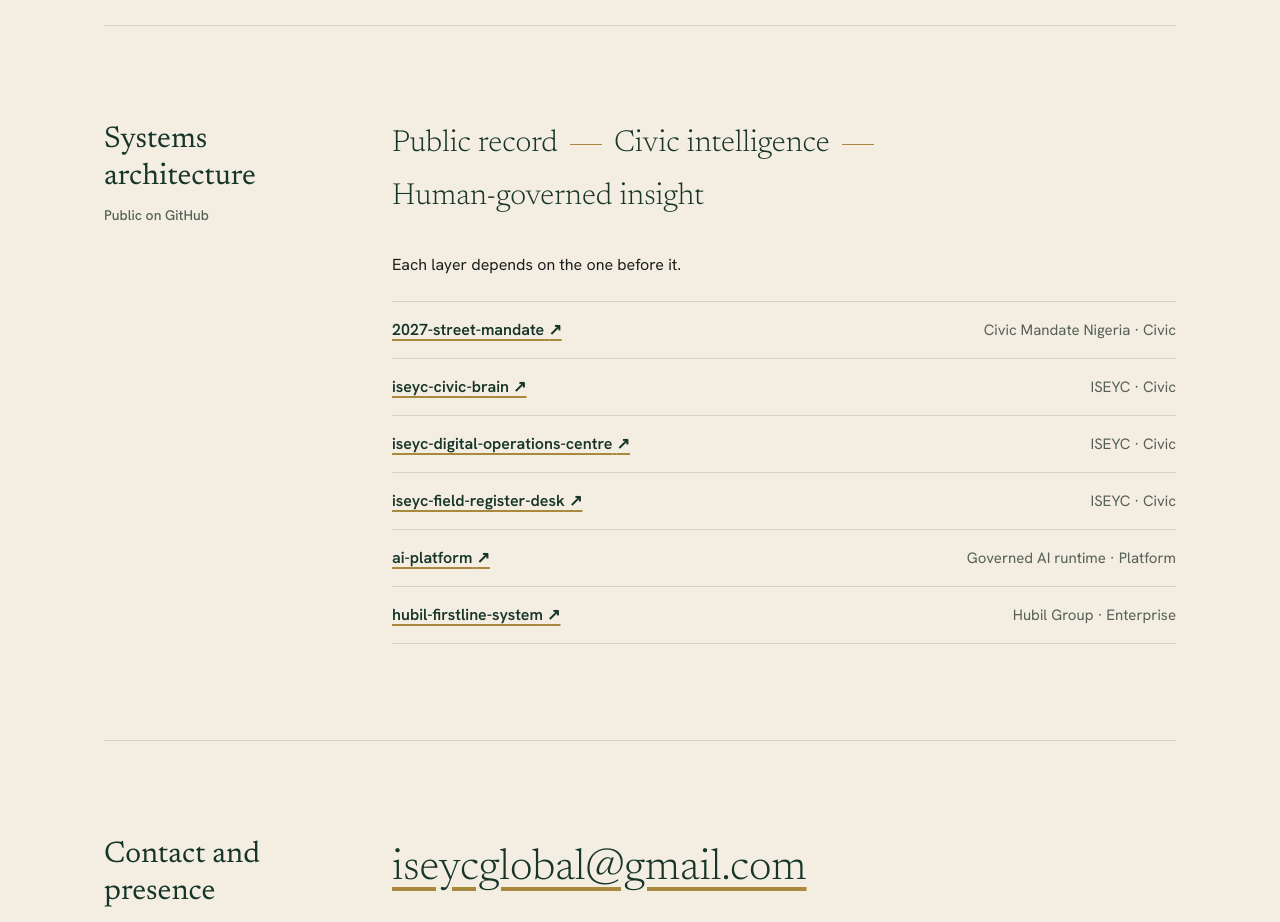
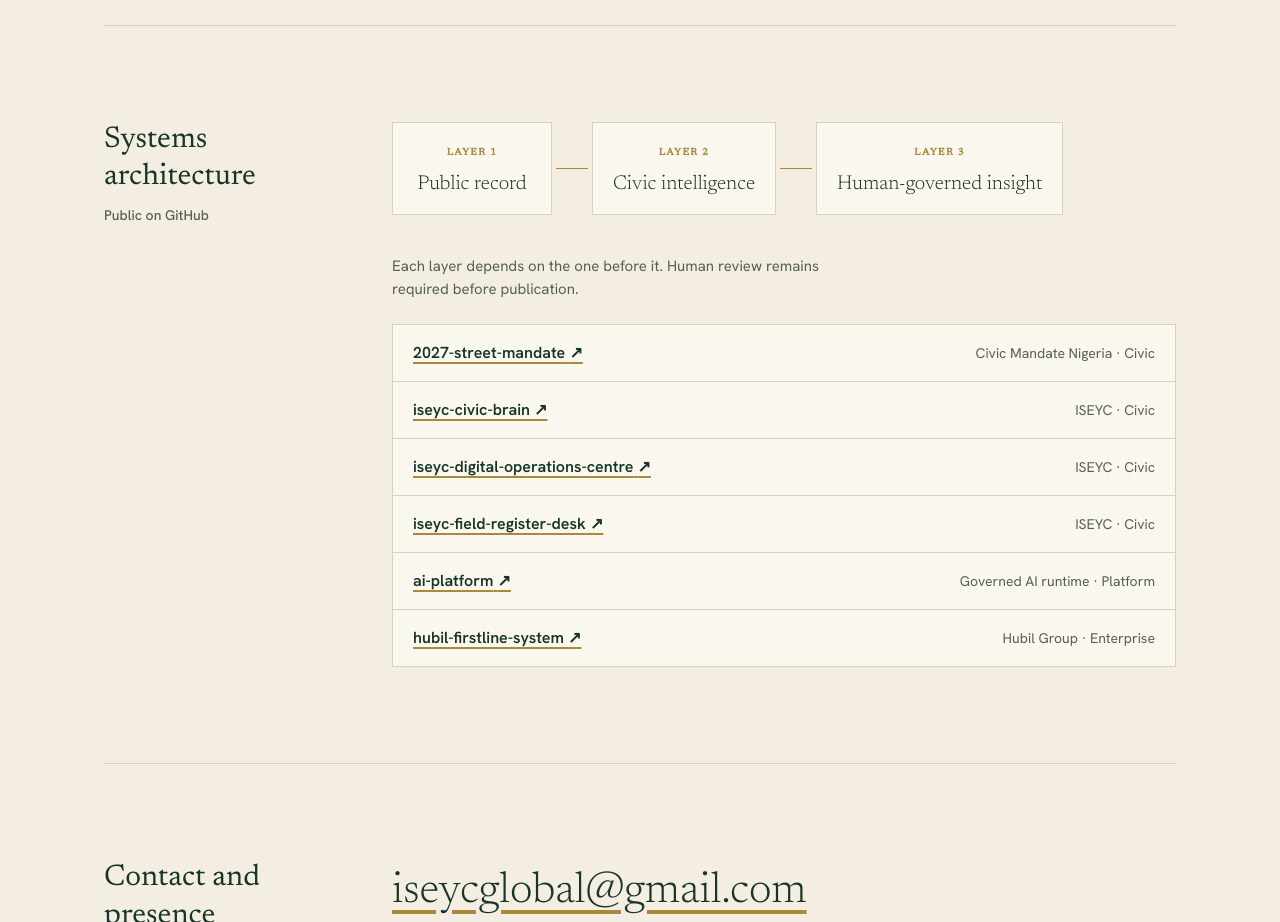
Before and after one commit to mrzulqarnainnadabo/zulqarnain-nadabo, a Next.js app: page / in a window 1280 px wide. Shown: the part 4820-5742 px from the top of the page. Built offline with nearby package versions, Linux system fonts and the light colour scheme.

Commit message:
Architecture as visual flow — clear layered steps + scannable public repos

```diff
--- a/components/Architecture.jsx
+++ b/components/Architecture.jsx
@@ -1,25 +1,51 @@
 import Section from './Section';
 import { architecture } from '@/lib/content';
 
-/** The architecture sentence as a flow, then the repos as scannable link rows. */
 export default function Architecture() {
   return (
     <Section id="architecture" title="Systems architecture" kicker="Public on GitHub">
-      <ol aria-label="Architecture layers" className="mb-8 flex flex-wrap items-center gap-y-2 font-serif text-[clamp(1.3rem,3.6vw,1.9rem)] font-light text-forest">
-        {architecture.flow.map((s, i) => (
-          <li key={s} className="flex items-center">
-            {s}
-            {i < architecture.flow.length - 1 && <span aria-hidden="true" className="mx-3 inline-block h-px w-8 bg-gold" />}
-          </li>
-        ))}
-      </ol>
-      <p className="mb-6 max-w-[62ch]">Each layer depends on the one before it.</p>
-      <ul className="border-b border-rule">
+      {/* Visual flow */}
+      <div className="mb-10 overflow-x-auto">
+        <ol
+          aria-label="Architecture layers"
+          className="flex min-w-max items-stretch gap-0 font-serif text-lg font-light text-forest md:text-xl"
+        >
+          {architecture.flow.map((step, i) => (
+            <li key={step} className="flex items-center">
+              <div className="flex h-full min-w-[140px] flex-col justify-center border border-rule bg-bone px-5 py-4 text-center md:min-w-[160px]">
+                <span className="mb-1 block text-[10px] font-semibold uppercase tracking-[0.14em] text-gold">
+                  Layer {i + 1}
+                </span>
+                <span className="leading-snug">{step}</span>
+              </div>
+              {i < architecture.flow.length - 1 && (
+                <div aria-hidden="true" className="flex h-full items-center px-1">
+                  <span className="block h-px w-6 bg-gold md:w-8" />
+                </div>
+              )}
+            </li>
+          ))}
+        </ol>
+      </div>
+
+      <p className="mb-6 max-w-[52ch] text-[15px] text-mute">
+        Each layer depends on the one before it. Human review remains required before publication.
+      </p>
+
+      {/* Public repositories */}
+      <ul className="border border-rule bg-bone">
         {architecture.repos.map((r) => (
-          <li key={r.name} className="border-t border-rule">
-            <a href={r.href} className="group flex flex-wrap items-baseline justify-between gap-x-4 gap-y-1 py-4 hover:bg-bone">
-              <span className="font-semibold text-forest underline decoration-gold decoration-2 underline-offset-4 group-hover:decoration-forest">{r.name} <span aria-hidden="true">↗</span></span>
-              <span className="text-[15px] text-mute">{r.for} · {r.group}</span>
+          <li key={r.name} className="border-b border-rule last:border-b-0">
+            <a
+              href={r.href}
+              className="group flex flex-wrap items-baseline justify-between gap-x-4 gap-y-1 px-5 py-4 transition-colors hover:bg-cream"
+            >
+              <span className="font-semibold text-forest underline decoration-gold decoration-2 underline-offset-4 group-hover:decoration-forest">
+                {r.name} <span aria-hidden="true">↗</span>
+              </span>
+              <span className="text-[14px] text-mute">
+                {r.for} · {r.group}
+              </span>
             </a>
           </li>
         ))}
```
